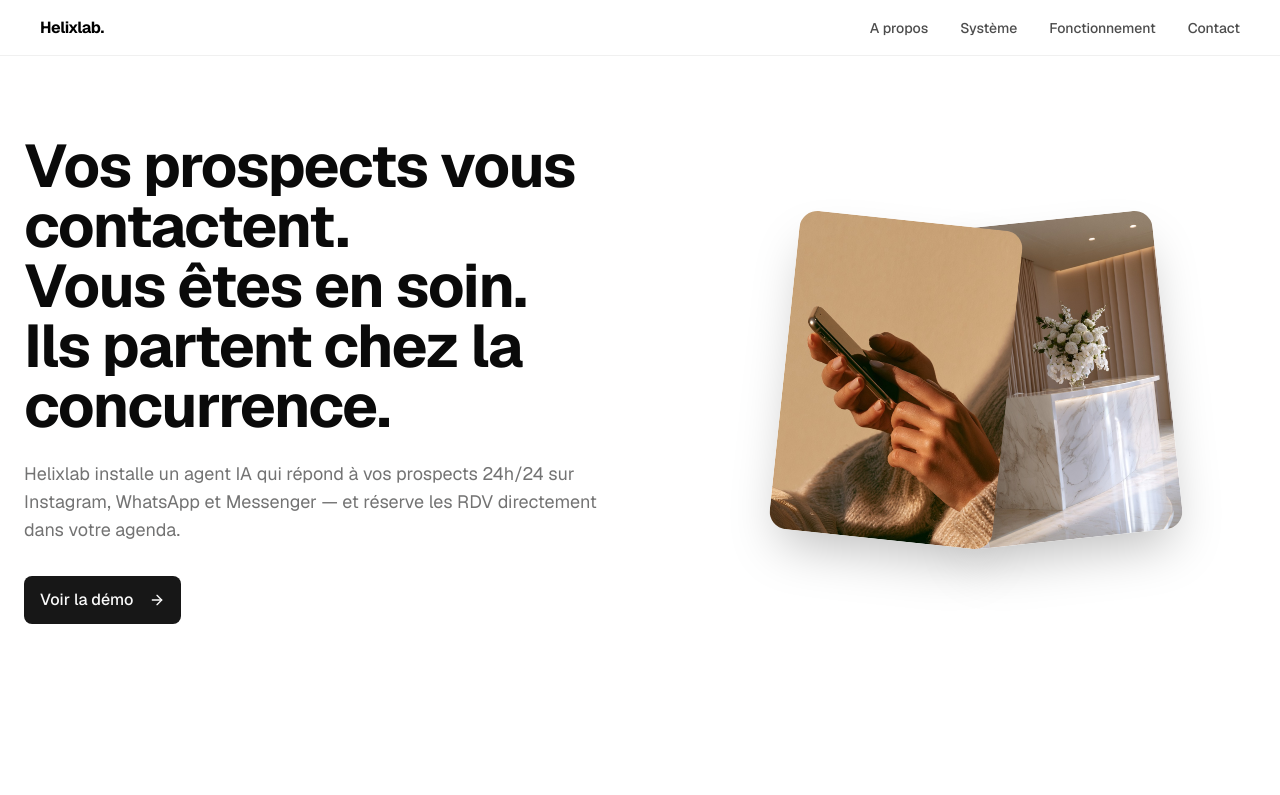
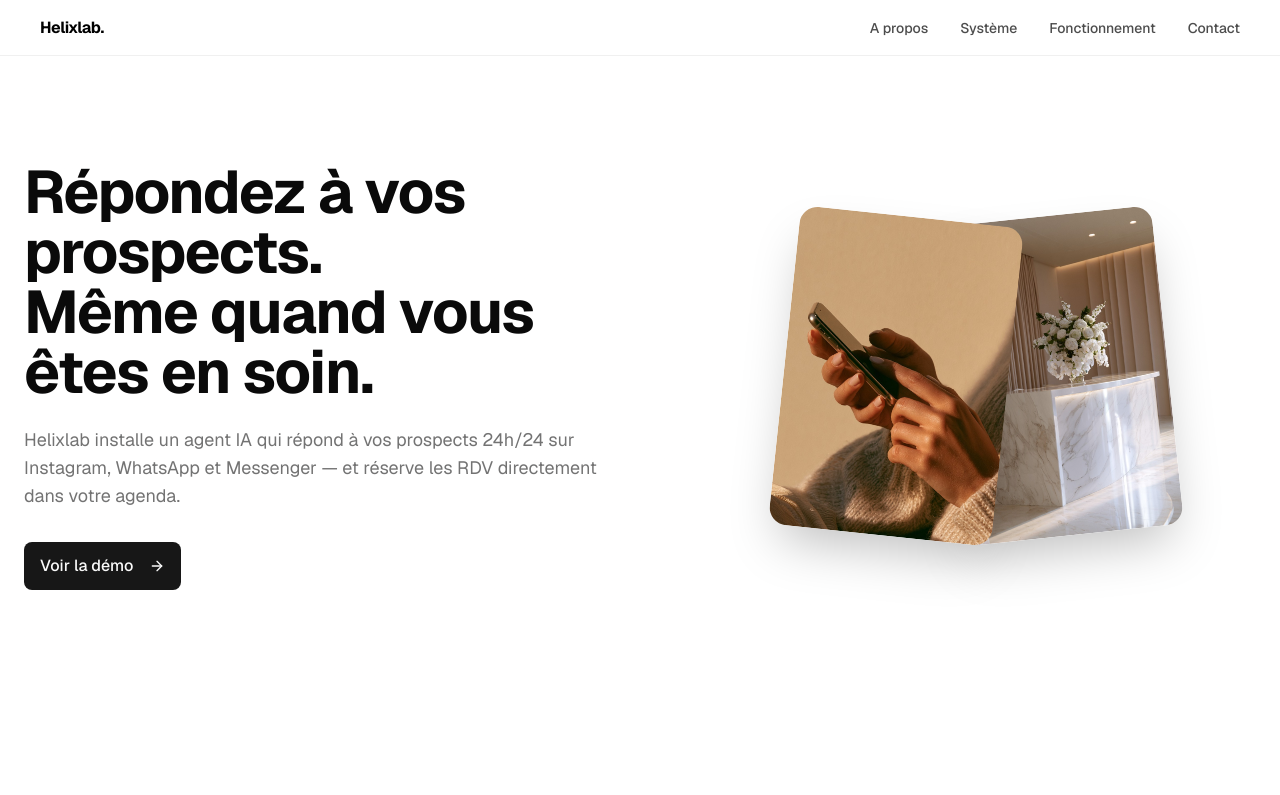
Before and after one commit to Helixlab27/helixlab, a Next.js app: page /accueil in a window 1280 px wide. Shown: the top 795 px of the page. Built offline with nearby package versions, Linux system fonts and the light colour scheme.

Commit message:
nouveau headline hero

```diff
--- a/app/accueil/page.tsx
+++ b/app/accueil/page.tsx
@@ -8,7 +8,7 @@ export default function AccueilPage() {
             {/* Hero */}
             <section id="hero">
                 <FinancialHero
-                    title={<>Vos prospects vous contactent.<br />Vous êtes en soin.<br />Ils partent chez la concurrence.</>}
+                    title={<>Répondez à vos prospects.<br />Même quand vous êtes en soin.</>}
                     description="Helixlab installe un agent IA qui répond à vos prospects 24h/24 sur Instagram, WhatsApp et Messenger — et réserve les RDV directement dans votre agenda."
                     buttonText="Voir la démo"
                     buttonLink="mailto:helixlab27@gmail.com?subject=Demande%20de%20démo%20Helixlab"
```
